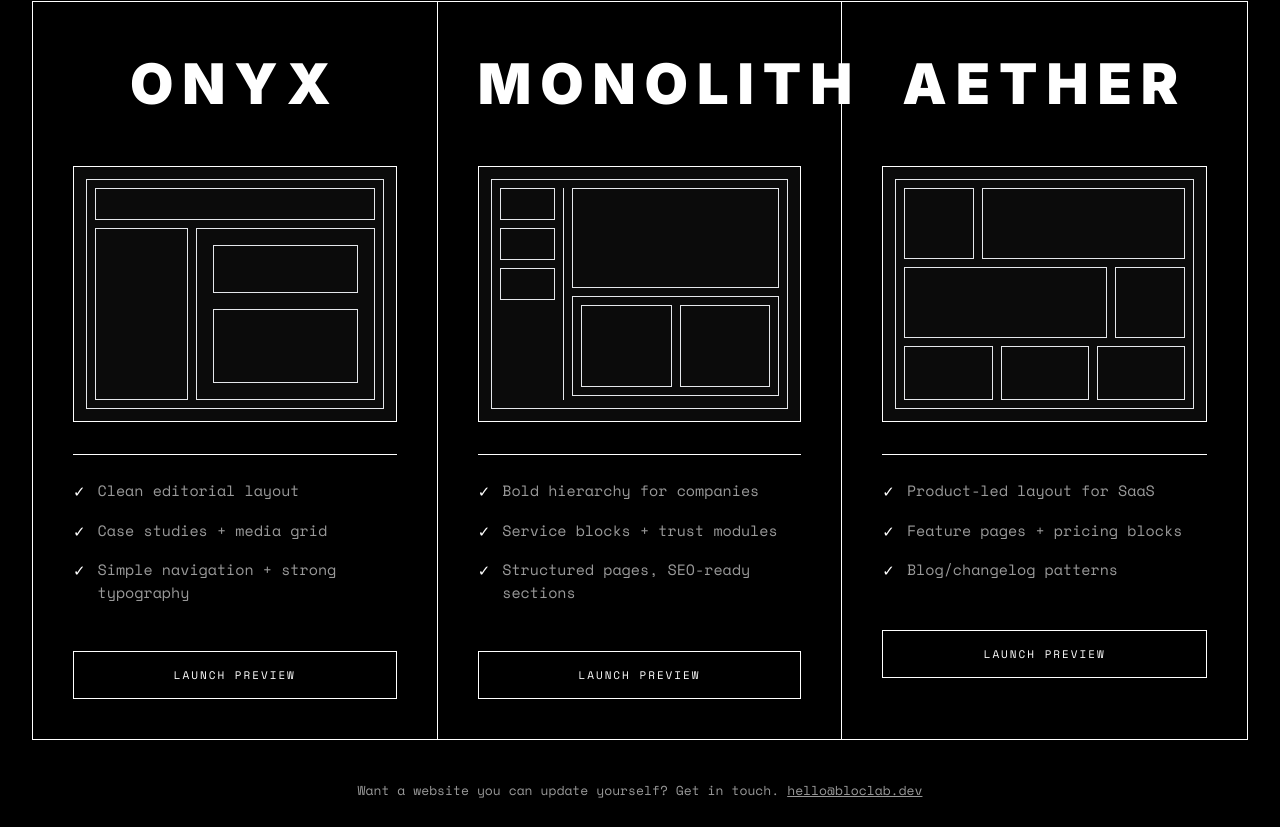
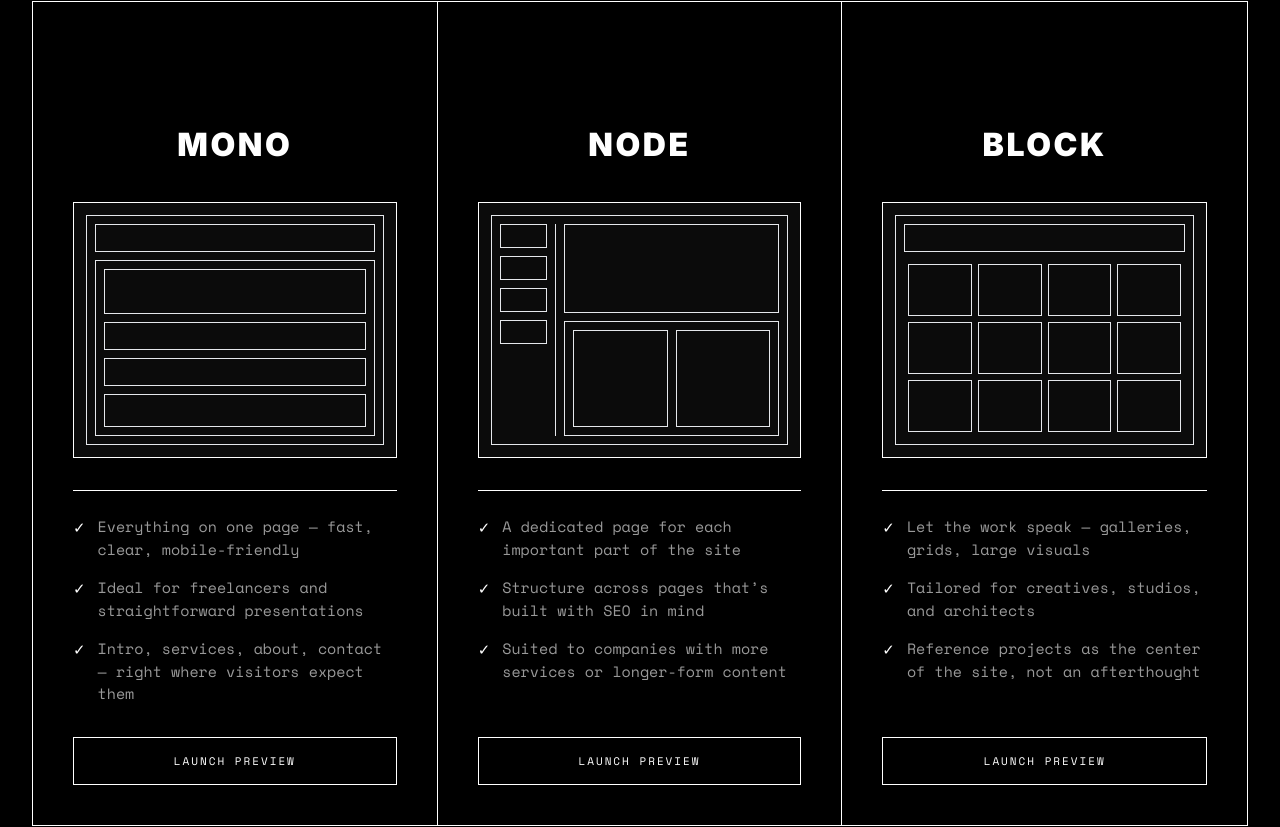
Before and after one commit to TomKlement/TTagency, a React (Vite) app: page /cms-demo in a window 1280 px wide. Shown: the part 533-1360 px from the top of the page. Built offline with nearby package versions, Linux system fonts and the light colour scheme.

Commit message:
cms demo texts

```diff
--- a/src/i18n/locales/cs.json
+++ b/src/i18n/locales/cs.json
@@ -48,8 +48,8 @@
     },
     "cmsDemo": {
       "title": "CMS Demo — BLOC | LAB",
-      "description": "Vlastní CMS weby v Next.js/React. Prohlédněte Onyx, Monolith a Aether šablony. Praha, Česká republika — i pro EN trh.",
-      "ogTitle": "CMS Demo — Onyx / Monolith / Aether",
+      "description": "Vlastní CMS weby v Next.js/React. Šablony MONO, NODE a BLOCK — jedna stránka, více stránek nebo prezentace s galeriemi. Praha, Česká republika — i pro EN trh.",
+      "ogTitle": "CMS Demo — MONO / NODE / BLOCK",
       "ogDescription": "Vlastní CMS + šablony v ceně. Úpravy obsahu bez rozbití typografie a layoutu."
     },
     "pricing": {
@@ -168,8 +168,8 @@
         "title": "BLOC CMS DEMO",
         "category": "Systém šablon",
         "year": "2026",
-        "description": "Tři šablony, opakovatelné sekce, editorská kontrola a bezpečná typografická škála.",
-        "result": "Onyx / Monolith / Aether",
+        "description": "Tři šablony ve CMS demu — MONO, NODE, BLOCK (jedna stránka, více stránek, prezentace). Opakovatelné sekce, editorská kontrola a bezpečná typografická škála.",
+        "result": "MONO / NODE / BLOCK",
         "href": "#"
       }
     ],
@@ -182,27 +182,27 @@
     "button": "Spustit náhled",
     "templates": [
       {
-        "title": "Onyx",
+        "title": "MONO",
         "items": [
-          "Čisté editorial rozvržení",
-          "Case studies + media grid",
-          "Jednoduchá navigace + silná typografie"
+          "Vše na jedné stránce — rychlé, přehledné, dobře čitelné na mobilu",
+          "Ideální pro živnostníky a jednoduché prezentace",
+          "Úvod, služby, o vás, kontakt — vše tam, kde to návštěvník čeká"
         ]
       },
       {
-        "title": "Monolith",
+        "title": "NODE",
         "items": [
-          "Silná hierarchie pro firmy",
-          "Service bloky + trust moduly",
-          "Strukturované stránky, SEO-ready sekce"
+          "Vlastní stránka pro každou důležitou část webu",
+          "Struktura napříč stránkami připravená pro SEO",
+          "Vhodné pro firmy s více službami nebo delšími texty"
         ]
       },
       {
-        "title": "Aether",
+        "title": "BLOCK",
         "items": [
-          "Produktový layout pro SaaS",
-          "Feature stránky + pricing bloky",
-          "Blog/changelog patterny"
+          "Práce mluví za vás — galerie, mřížka projektů, velké vizuály",
+          "Šablona pro kreativce, studia a architekty",
+          "Reference jako střed webu, ne jako příloha na konci"
         ]
       }
     ],
@@ -231,7 +231,7 @@
           "price": "490 Kč / měs",
           "blurb": "Jednoduchý web pro živnostníka nebo malou firmu. Vybereme šablonu, doplníme obsah a změny řešíme za Vás dle domluvy.",
           "features": [
-            "Výběr ze 3 šablon (one-page / vícestránková / designová)",
+            "Výběr ze 3 šablon — MONO, NODE, BLOCK (jedna stránka / více stránek / prezentace)",
             "Hosting + doména v ceně",
             "Obsah upravujeme my v rámci supportu",
             "1 hod. podpory měsíčně"
@@ -412,7 +412,7 @@
     "cmsDemo": [
       { "q": "Jaké CMS používá BLOC | LAB?", "a": "Používáme vlastní CMS postavené na strukturovaném obsahu a šablonách. Je navržené tak, aby drželo design konzistentní a editaci bezpečnou. Přístup si můžete prohlédnout na CMS Demo stránce." },
       { "q": "Je CMS v ceně projektu?", "a": "Často ano. U řady projektů je součástí vlastní CMS a set šablon, abyste si obsah upravovali bez vývojářů. Konkrétní rozsah závisí na typu webu a obsahu." },
-      { "q": "Co jsou Onyx, Monolith a Aether?", "a": "Jsou to směry šablon v našem CMS demu. Onyx je více editorial/portfolio, Monolith je pro strukturované firemní weby a Aether pro SaaS marketing systémy." },
+      { "q": "Jaké typy šablon v CMS demu ukazujete?", "a": "Tři pojmenované šablony: MONO (jedna dlouhá stránka), NODE (vícero stránek) a BLOCK (prezentace a galerie). Na CMS Demo je u každé vysvětleno, pro jaký typ webu se hodí." },
       { "q": "Umí CMS case studies, blog nebo changelog?", "a": "Ano. Umíme namodelovat typy obsahu (case studies, blog, changelog) a renderovat je konzistentními šablonami. Cíl je opakovatelná struktura s čistou typografií." },
       { "q": "Je to headless CMS?", "a": "Je to content vrstva, která řídí šablony a opakovatelné sekce. Držíme build performance-first a struktura obsahu je přenositelná. Detaily vždy nastavíme podle projektu." }
     ],
--- a/src/i18n/locales/en.json
+++ b/src/i18n/locales/en.json
@@ -48,8 +48,8 @@
     },
     "cmsDemo": {
       "title": "CMS Demo — BLOC | LAB",
-      "description": "Custom CMS websites built with Next.js/React. Explore Onyx, Monolith, and Aether templates—Prague-based agency, global delivery.",
-      "ogTitle": "CMS Demo — Onyx / Monolith / Aether",
+      "description": "Custom CMS websites in Next.js/React. MONO, NODE, and BLOCK templates — one page, multi-page, and showcase layouts. Prague-based, global delivery.",
+      "ogTitle": "CMS Demo — MONO / NODE / BLOCK",
       "ogDescription": "A custom CMS + templates included. Edit content safely while keeping a brutal-minimal design system."
     },
     "pricing": {
@@ -168,8 +168,8 @@
         "title": "BLOC CMS DEMO",
         "category": "Template system",
         "year": "2026",
-        "description": "Three templates, reusable sections, editorial controls, and safe typography scale.",
-        "result": "Onyx / Monolith / Aether",
+        "description": "Three CMS demo templates—MONO, NODE, and BLOCK. Reusable sections, editorial controls, and a safe typography scale.",
+        "result": "MONO / NODE / BLOCK",
         "href": "#"
       }
     ],
@@ -182,27 +182,27 @@
     "button": "Launch preview",
     "templates": [
       {
-        "title": "Onyx",
+        "title": "MONO",
         "items": [
-          "Clean editorial layout",
-          "Case studies + media grid",
-          "Simple navigation + strong typography"
+          "Everything on one page — fast, clear, mobile-friendly",
+          "Ideal for freelancers and straightforward presentations",
+          "Intro, services, about, contact — right where visitors expect them"
         ]
       },
       {
-        "title": "Monolith",
+        "title": "NODE",
         "items": [
-          "Bold hierarchy for companies",
-          "Service blocks + trust modules",
-          "Structured pages, SEO-ready sections"
+          "A dedicated page for each important part of the site",
+          "Structure across pages that’s built with SEO in mind",
+          "Suited to companies with more services or longer-form content"
         ]
       },
       {
-        "title": "Aether",
+        "title": "BLOCK",
         "items": [
-          "Product-led layout for SaaS",
-          "Feature pages + pricing blocks",
-          "Blog/changelog patterns"
+          "Let the work speak — galleries, grids, large visuals",
+          "Tailored for creatives, studios, and architects",
+          "Reference projects as the center of the site, not an afterthought"
         ]
       }
     ],
@@ -231,7 +231,7 @@
           "price": "490 CZK / mo",
           "blurb": "A simple site for freelancers or small businesses. We pick a template, fill in the content, and handle changes for you by agreement.",
           "features": [
-            "Pick from 3 templates (one-page / multi-page / design-led)",
+            "Pick from 3 templates — MONO, NODE, BLOCK (one page / multi-page / showcase)",
             "Hosting + domain included",
             "Content updates by us within your monthly support",
             "1 hour of support per month"
@@ -412,7 +412,7 @@
     "cmsDemo": [
       { "q": "What CMS does BLOC | LAB use?", "a": "We use our own CMS designed around structured content and reusable templates. It’s built to keep design consistent and editing safe. You can preview the approach on the CMS Demo page." },
       { "q": "Do you include a CMS in the project price?", "a": "Often yes. Many projects include our CMS and a template set so you can edit pages without developers. The exact setup depends on scope and content types." },
-      { "q": "What are Onyx, Monolith, and Aether?", "a": "They’re template directions inside our CMS demo. Onyx fits editorial/portfolio layouts, Monolith fits structured business sites, and Aether fits SaaS marketing systems." },
+      { "q": "What template types does the CMS demo show?", "a": "Three named templates: MONO (one page), NODE (multi-page), and BLOCK (showcase & galleries). The CMS Demo page explains what each is for." },
       { "q": "Can the CMS handle case studies, blog posts, or changelogs?", "a": "Yes. We can model content types like case studies, blog, and changelog, and render them as consistent templates. The point is repeatable structure with clean typography." },
       { "q": "Is the CMS headless?", "a": "It’s designed as a content layer that can drive templates and reusable sections. We keep the build clean and performance-first, and the content structure is portable." }
     ],
--- a/src/pages/CmsDemo/CmsDemoPage.tsx
+++ b/src/pages/CmsDemo/CmsDemoPage.tsx
@@ -7,42 +7,38 @@ import { GeoJsonLd } from '../../shared/geo/GeoJsonLd'
 
 gsap.registerPlugin(ScrollTrigger)
 
-const layouts = ['onyx', 'monolith', 'aether'] as const
+const layouts = ['onePage', 'multiPage', 'showcase'] as const
 
 function Wireframe({ layout }: { layout: (typeof layouts)[number] }) {
-  if (layout === 'onyx') {
+  if (layout === 'onePage') {
     return (
-      <div className="absolute inset-3 border border-current/20 p-2">
-        <div className="h-8 border border-current/20 flex justify-between px-2 items-center">
-          <div className="h-4 w-8 bg-current/20" />
-          <div className="h-4 w-16 bg-current/20" />
+      <div className="absolute inset-3 border border-current/20 p-2 flex flex-col gap-2">
+        <div className="h-7 shrink-0 border border-current/20 flex items-center justify-between px-2">
+          <div className="h-3 w-10 bg-current/20" />
+          <div className="h-3 w-14 bg-current/20" />
         </div>
-        <div className="mt-2 flex gap-2 h-[calc(100%-40px)]">
-          <div className="w-1/3 border border-current/20 p-2 space-y-2">
-            <div className="h-4 w-full bg-current/25" />
-            <div className="h-4 w-3/4 bg-current/25" />
-            <div className="h-4 w-5/6 bg-current/25" />
-          </div>
-          <div className="flex-1 border border-current/20 p-4 space-y-4">
-            <div className="h-12 border border-current/20" />
-            <div className="h-[calc(100%-64px)] border border-current/20" />
-          </div>
+        <div className="min-h-0 flex-1 border border-current/20 p-2 flex flex-col gap-2">
+          <div className="h-[28%] border border-current/20 bg-current/10" />
+          <div className="h-[18%] border border-current/20" />
+          <div className="h-[18%] border border-current/20" />
+          <div className="flex-1 min-h-[20%] border border-current/20" />
         </div>
       </div>
     )
   }
 
-  if (layout === 'monolith') {
+  if (layout === 'multiPage') {
     return (
       <div className="absolute inset-3 border border-current/20 p-2 flex gap-2">
-        <div className="w-16 border-r border-current/20 pr-2 space-y-2">
-          <div className="h-8 border border-current/20" />
-          <div className="h-8 border border-current/20" />
-          <div className="h-8 border border-current/20" />
+        <div className="w-14 shrink-0 border-r border-current/20 pr-2 space-y-2">
+          <div className="h-6 border border-current/20" />
+          <div className="h-6 border border-current/20" />
+          <div className="h-6 border border-current/20" />
+          <div className="h-6 border border-current/20" />
         </div>
-        <div className="flex-1 space-y-2">
-          <div className="h-[47%] border border-current/20" />
-          <div className="h-[47%] border border-current/20 p-2 flex gap-2">
+        <div className="min-w-0 flex-1 space-y-2 flex flex-col">
+          <div className="h-[42%] border border-current/20" />
+          <div className="flex-1 min-h-0 border border-current/20 p-2 flex gap-2">
             <div className="flex-1 border border-current/20" />
             <div className="flex-1 border border-current/20" />
           </div>
@@ -52,19 +48,15 @@ function Wireframe({ layout }: { layout: (typeof layouts)[number] }) {
   }
 
   return (
-    <div className="absolute inset-3 border border-current/20 p-2 space-y-2">
-      <div className="h-1/3 flex gap-2">
-        <div className="w-1/4 border border-current/20" />
-        <div className="flex-1 border border-current/20" />
+    <div className="absolute inset-3 border border-current/20 p-2 flex flex-col gap-2">
+      <div className="h-7 shrink-0 border border-current/20 flex items-center px-2 gap-2">
+        <div className="h-3 w-10 bg-current/20" />
+        <div className="h-3 flex-1 max-w-[40%] bg-current/15" />
       </div>
-      <div className="h-1/3 flex gap-2">
-        <div className="flex-1 border border-current/20" />
-        <div className="w-1/4 border border-current/20" />
-      </div>
-      <div className="h-[calc(33.333%-16px)] flex gap-2">
-        <div className="flex-1 border border-current/20" />
-        <div className="flex-1 border border-current/20" />
-        <div className="flex-1 border border-current/20" />
+      <div className="min-h-0 flex-1 grid grid-cols-4 grid-rows-3 gap-1.5 p-1">
+        {Array.from({ length: 12 }).map((_, i) => (
+          <div key={i} className="border border-current/25 bg-current/[0.07]" />
+        ))}
       </div>
     </div>
   )
@@ -128,34 +120,37 @@ export function CmsDemoPage() {
       </section>
 
       <section className="max-w-[1400px] mx-auto px-8 pb-28">
-        <div className="grid grid-cols-1 md:grid-cols-3 border border-[var(--color-border)]">
+        <div className="grid grid-cols-1 md:grid-cols-3 border border-[var(--color-border)] md:items-stretch">
           {templates.map((c, idx) => (
             <article
               key={c.title}
               data-reveal
               className={[
-                'p-9 md:p-10 min-h-[640px] flex flex-col group hover:bg-[var(--color-surface)]',
+                'grid min-h-[560px] h-full self-stretch grid-rows-[auto_auto_minmax(0,1fr)_auto] p-9 md:p-10 group hover:bg-[var(--color-surface)]',
                 idx < 2 ? 'border-b md:border-b-0 md:border-r border-[var(--color-border)]' : '',
               ].join(' ')}
             >
-              <h2 className="font-serif font-black uppercase text-[clamp(38px,5vw,56px)] tracking-[0.16em] text-center">
-                {c.title}
-              </h2>
-              <div className="mt-10 relative h-64 border border-current p-4 overflow-hidden bg-[var(--color-surface)]">
-                <Wireframe layout={layouts[idx] ?? 'onyx'} />
+              <div className="flex min-h-[6.75rem] items-end justify-center px-1 sm:min-h-[7.25rem] md:min-h-[7.5rem]">
+                <h2 className="font-serif font-black uppercase text-[clamp(22px,2.5vw,34px)] leading-[1.12] tracking-[0.08em] text-balance text-center">
+                  {c.title}
+                </h2>
               </div>
-              <div className="mt-8 border-t border-current pt-6">
+              <div className="mt-10 relative h-64 shrink-0 border border-current p-4 overflow-hidden bg-[var(--color-surface)]">
+                <Wireframe layout={layouts[idx] ?? 'onePage'} />
+              </div>
+              <div className="mt-8 flex h-full min-h-0 flex-col border-t border-current pt-6">
                 <ul className="space-y-4 text-[15px]">
                   {c.items.map((it) => (
                     <li key={it} className="flex gap-3 items-start text-[var(--color-muted)]">
-                      <span className="mt-[1px] text-[var(--color-text)]">✓</span>
+                      <span className="mt-[1px] shrink-0 text-[var(--color-text)]">✓</span>
                       <span>{it}</span>
                     </li>
                   ))}
                 </ul>
               </div>
               <button
-                className="mt-12 uppercase tracking-[0.18em] text-[11px] h-12 border border-current bg-[var(--color-bg)] text-[var(--color-text)] hover:bg-[var(--color-text)] hover:text-[var(--color-bg)]"
+                type="button"
+                className="mt-8 w-full shrink-0 uppercase tracking-[0.18em] text-[11px] h-12 border border-current bg-[var(--color-bg)] text-[var(--color-text)] hover:bg-[var(--color-text)] hover:text-[var(--color-bg)]"
               >
                 {t('cmsDemo.button')}
               </button>
```
